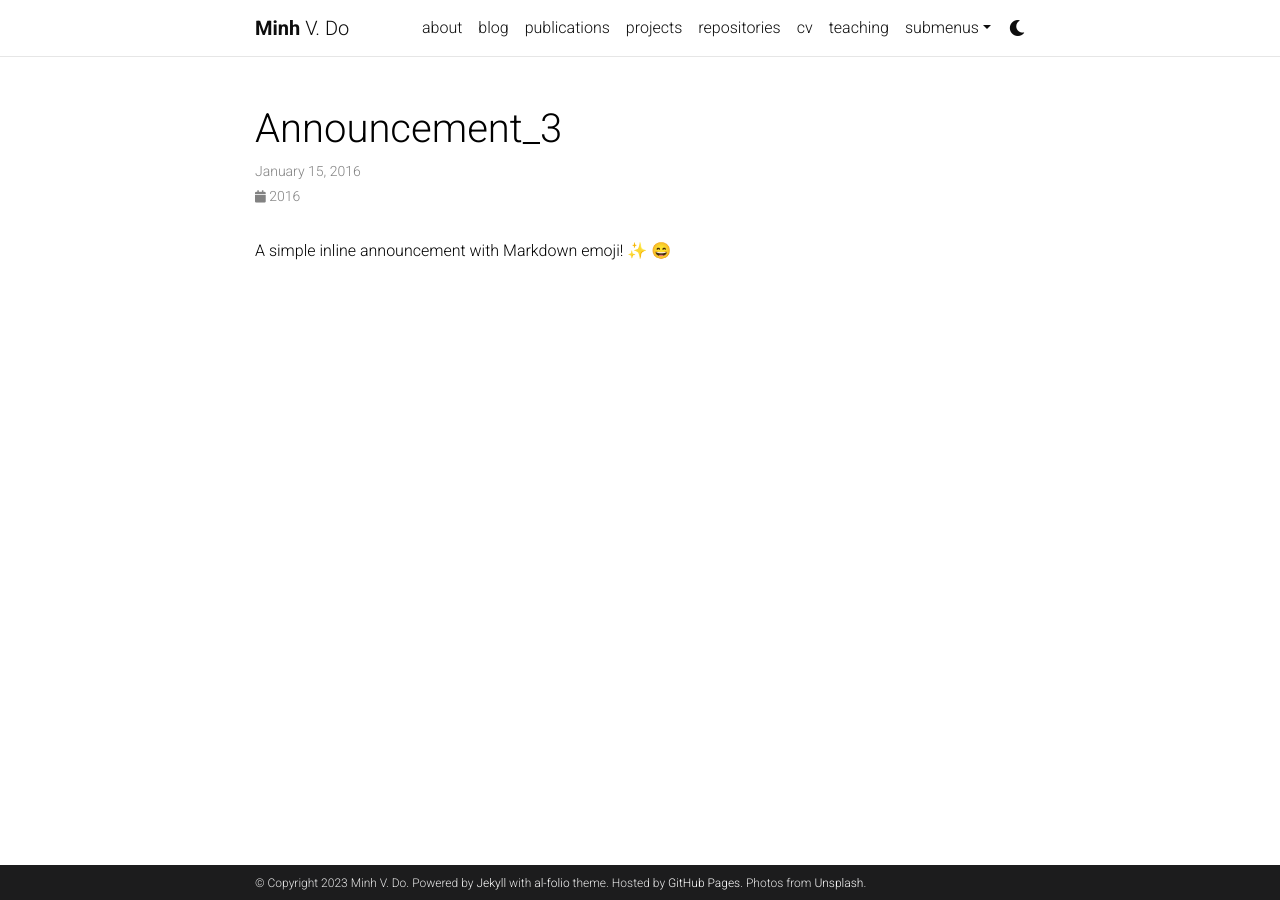
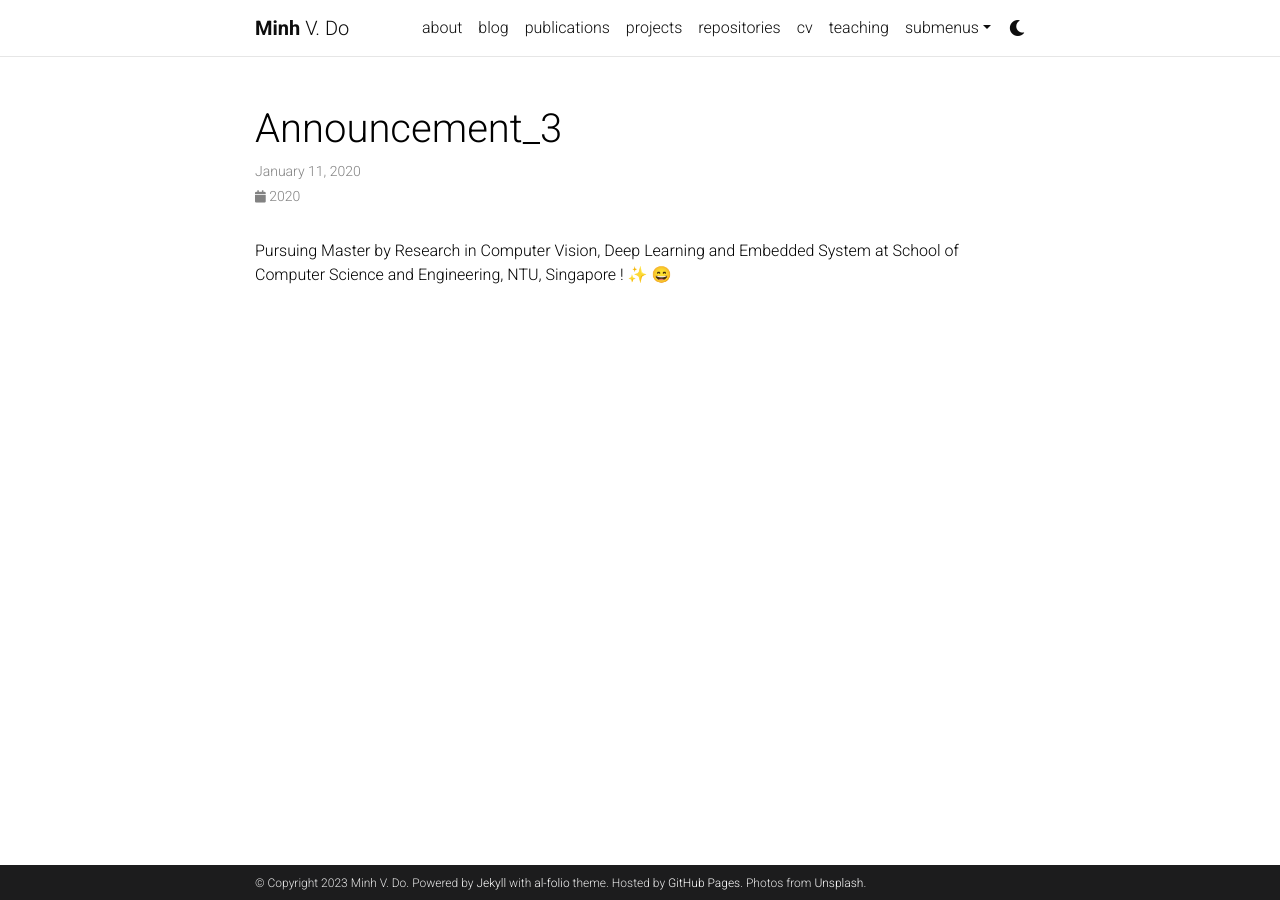
Before and after one commit to minhdov/minhdov.github.io, a Jekyll site: the page built from _news/announcement_3.md, in a window 1280 px wide. Built offline with Jekyll 4.4.1, drawn with Linux system fonts in a browser that asks for light colours; emoji names are drawn with the system emoji font; comment, search, counter and statistics services are not loaded; a style sheet for code colours, icons or effects is not loaded.

Commit message:
update info

```diff
--- a/_news/announcement_3.md
+++ b/_news/announcement_3.md
@@ -1,7 +1,7 @@
 ---
 layout: post
-date: 2016-01-15 07:59:00-0400
+date: 2020-01-11 07:59:00-0400
 inline: true
 ---
 
-A simple inline announcement with Markdown emoji! :sparkles: :smile:
+Pursuing Master by Research in Computer Vision, Deep Learning and Embedded System at School of Computer Science and Engineering, NTU, Singapore ! :sparkles: :smile:
```
Also changed, not shown: _news/announcement_1.md (+2 -2 lines), _news/announcement_2.md (+2 -2 lines).
